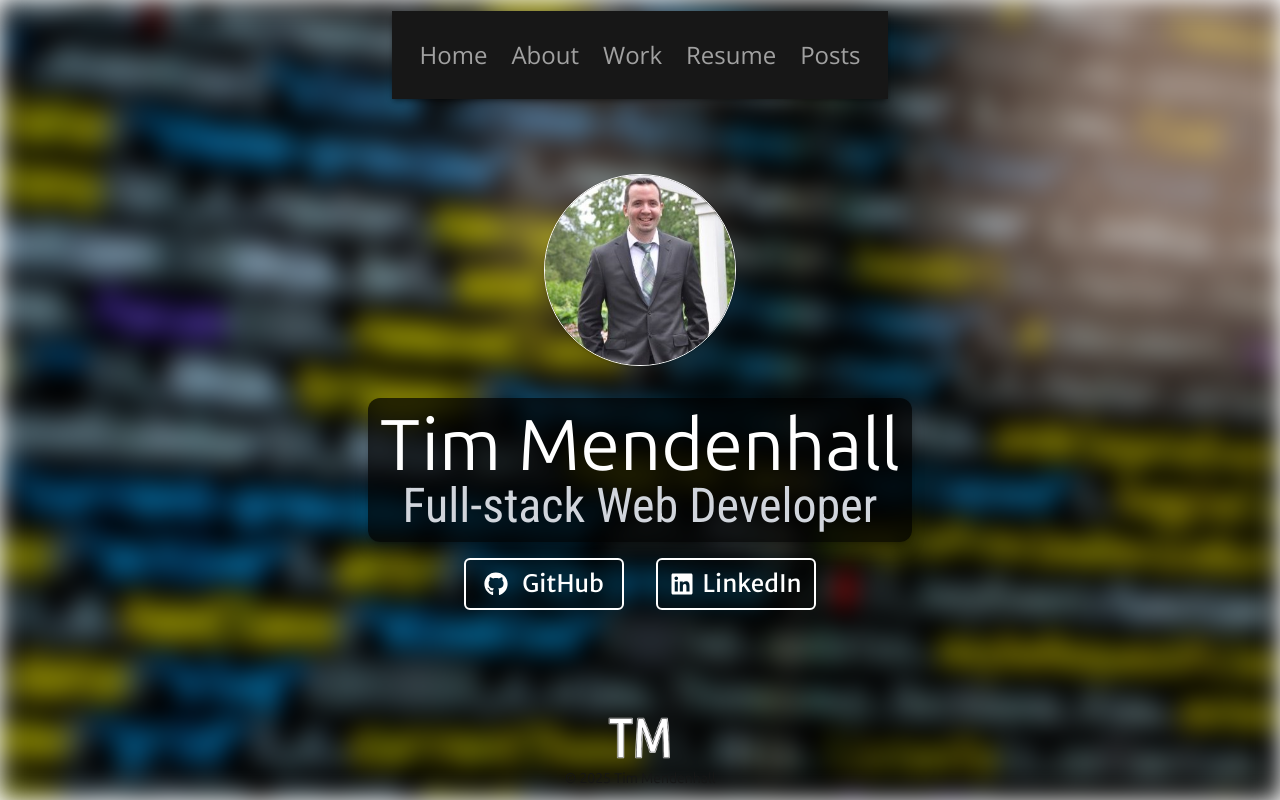
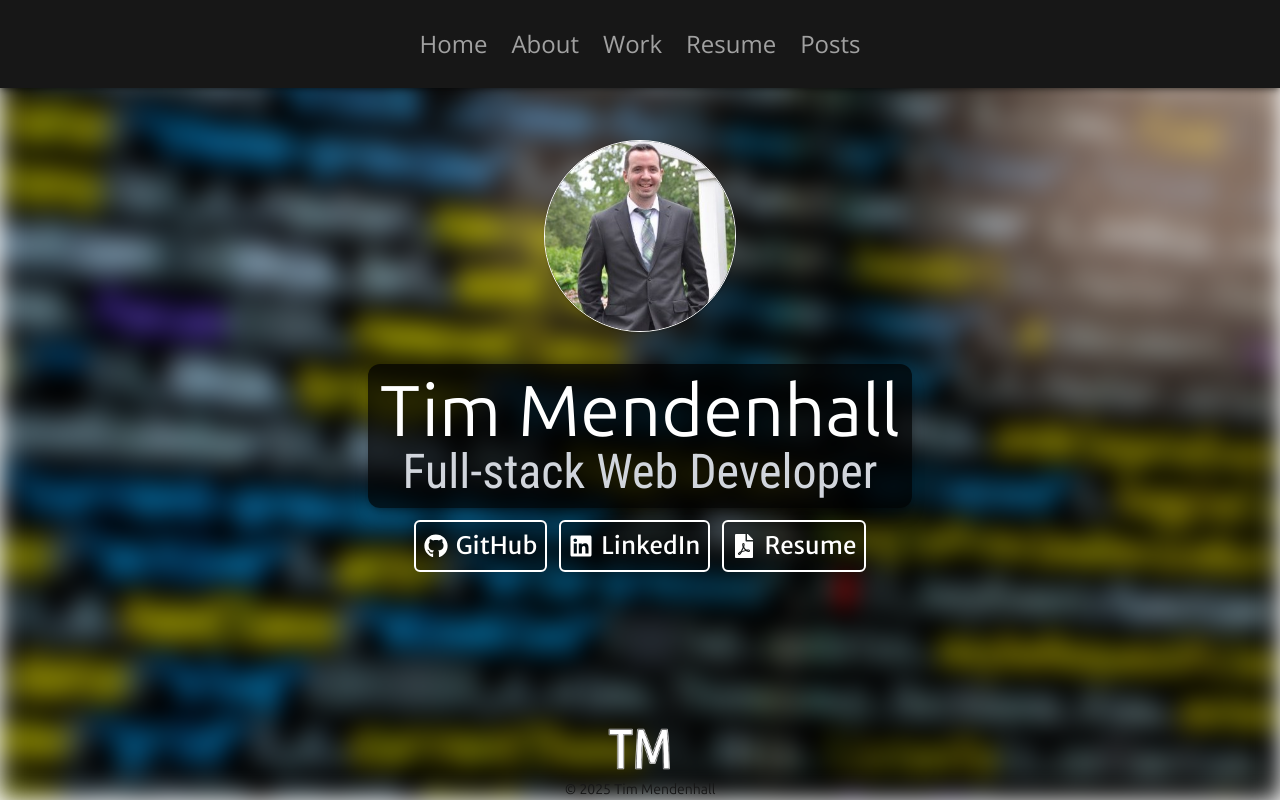
Before and after one commit to timmendenhall/timmendenhall.com, a Next.js app: page / in a window 1280 px wide. Built offline with nearby package versions, Linux system fonts and the light colour scheme; a web font is replaced by a local one.

Commit message:
More updates

```diff
--- a/src/app/layout.tsx
+++ b/src/app/layout.tsx
@@ -25,7 +25,7 @@ export default function RootLayout({
     children: React.ReactNode;
 }>) {
     return (
-        <html lang="en" className="scroll-smooth">
+        <html lang="en" className="overflow-x-hidden scroll-smooth">
             <head>
                 <meta
                     name="viewport"
@@ -34,7 +34,7 @@ export default function RootLayout({
                 <title>Tim Mendenhall</title>
             </head>
             <body
-                className={`${geistSans.variable} ${geistMono.variable} antialiased ${ubuntuSans.className} xs:text-sm bg-black text-white md:text-2xl`}
+                className={`${geistSans.variable} ${geistMono.variable} antialiased ${ubuntuSans.className} xs:text-sm overflow-x-hidden bg-black text-white md:text-2xl`}
             >
                 <div className="flex min-h-screen flex-col">
                     <NavBar />
--- a/src/components/Button/Button.tsx
+++ b/src/components/Button/Button.tsx
@@ -37,7 +37,7 @@ export const Button = ({
     return (
         <a
             href={href}
-            className={`${merriweatherSans.className} m-4 flex w-40 flex-row items-center justify-evenly rounded-md border-2 border-white bg-black/30 px-1 py-2 text-white no-underline transition-colors duration-500 ease-out hover:bg-black`}
+            className={`${merriweatherSans.className} flex flex-row items-center justify-evenly gap-2 rounded-md border-2 border-white bg-black/30 p-2 text-white no-underline transition-colors duration-500 ease-out hover:bg-black`}
             target={target}
             rel="noreferrer"
         >
--- a/src/components/ButtonBar/ButtonBar.tsx
+++ b/src/components/ButtonBar/ButtonBar.tsx
@@ -5,5 +5,9 @@ export interface ButtonBarProps {
 }
 
 export const ButtonBar = ({ children }: ButtonBarProps) => {
-    return <div className="z-0 flex flex-row justify-center">{children}</div>;
+    return (
+        <div className="z-0 mt-3 flex flex-row flex-wrap justify-center gap-3">
+            {children}
+        </div>
+    );
 };
--- a/src/components/Footer/Footer.tsx
+++ b/src/components/Footer/Footer.tsx
@@ -5,9 +5,9 @@ import Logo from './logo192.png';
 export const Footer = () => {
     const year = new Date().getFullYear();
     return (
-        <div className="z-10 flex w-full flex-1 flex-col items-center justify-center pt-6">
+        <footer className="z-10 mt-auto flex w-full flex-col items-center justify-center pt-6">
             <Image src={Logo} alt="Tim Mendenhall Logo" className="w-16" />
             <span className="text-sm">© {year} Tim Mendenhall</span>
-        </div>
+        </footer>
     );
 };
--- a/src/components/NavBar/NavBar.tsx
+++ b/src/components/NavBar/NavBar.tsx
@@ -19,8 +19,8 @@ export const NavItems: Array<NavBarLinkProps> = [
 
 export const NavBar = () => {
     return (
-        <nav className="sticky top-0 z-50 flex flex-1 items-center justify-center">
-            <div className="mx-auto flex max-w-6xl items-center justify-between bg-neutral-900 p-4 text-neutral-400 shadow-md/30">
+        <nav className="sticky top-0 z-50 flex bg-neutral-900 shadow-md/30">
+            <div className="mx-auto flex items-center justify-between p-4 text-neutral-400">
                 {NavItems.map((item: NavBarLinkProps) => (
                     <NavBarLink to={item.to} text={item.text} key={item.id} />
                 ))}
--- a/src/components/Welcome/Welcome.tsx
+++ b/src/components/Welcome/Welcome.tsx
@@ -6,15 +6,15 @@ import profileImage from './profile-pic.jpg';
 
 export const Welcome = () => {
     return (
-        <div className="flex flex-1 items-center justify-center">
+        <div className="flex items-center justify-center overflow-hidden">
             <div className="absolute top-0 left-0 h-full w-full bg-[url(/img/background-welcome.jpg)] bg-cover blur-md" />
             <PageContainer id="home">
                 <Image
                     src={profileImage}
-                    className="z-10 mt-5 w-48 rounded-full border-1 border-white shadow"
+                    className="z-10 mt-5 w-32 rounded-full border-1 border-white shadow sm:w-48"
                     alt="Tim Mendenhall"
                 />
-                <div className="relative mt-8 flex flex-col items-center justify-center rounded-xl bg-black/70 p-3 text-white shadow-lg/30">
+                <div className="relative mx-3 mt-8 flex flex-col items-center justify-center rounded-xl bg-black/70 p-3 text-center text-white shadow-lg/30">
                     <span
                         className={`${ubuntuSans.className} text-5xl sm:text-7xl`}
                     >
@@ -37,6 +37,11 @@ export const Welcome = () => {
                         icon="linkedin"
                         text="LinkedIn"
                     />
+                    <Button
+                        href="/Tim_Mendenhall_Resume.pdf"
+                        icon="pdf"
+                        text="Resume"
+                    />
                 </ButtonBar>
             </PageContainer>
         </div>
```
